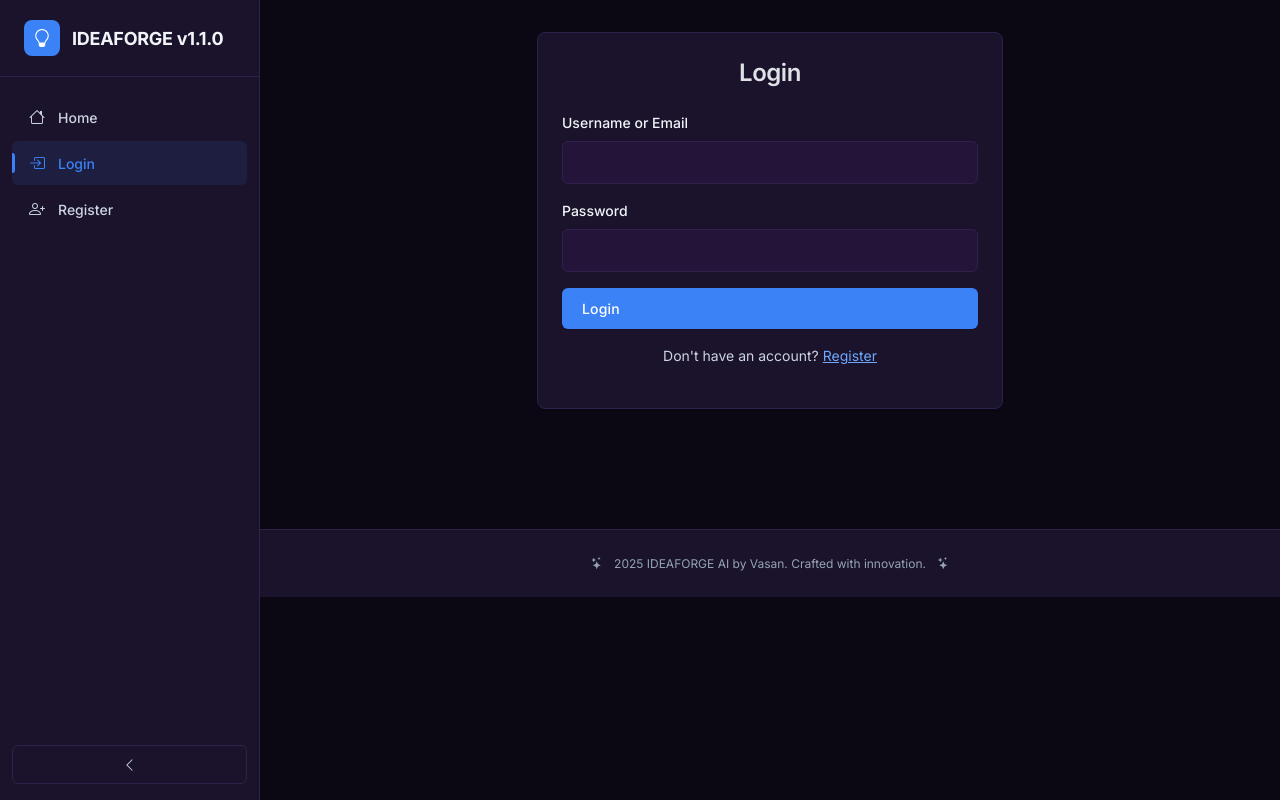
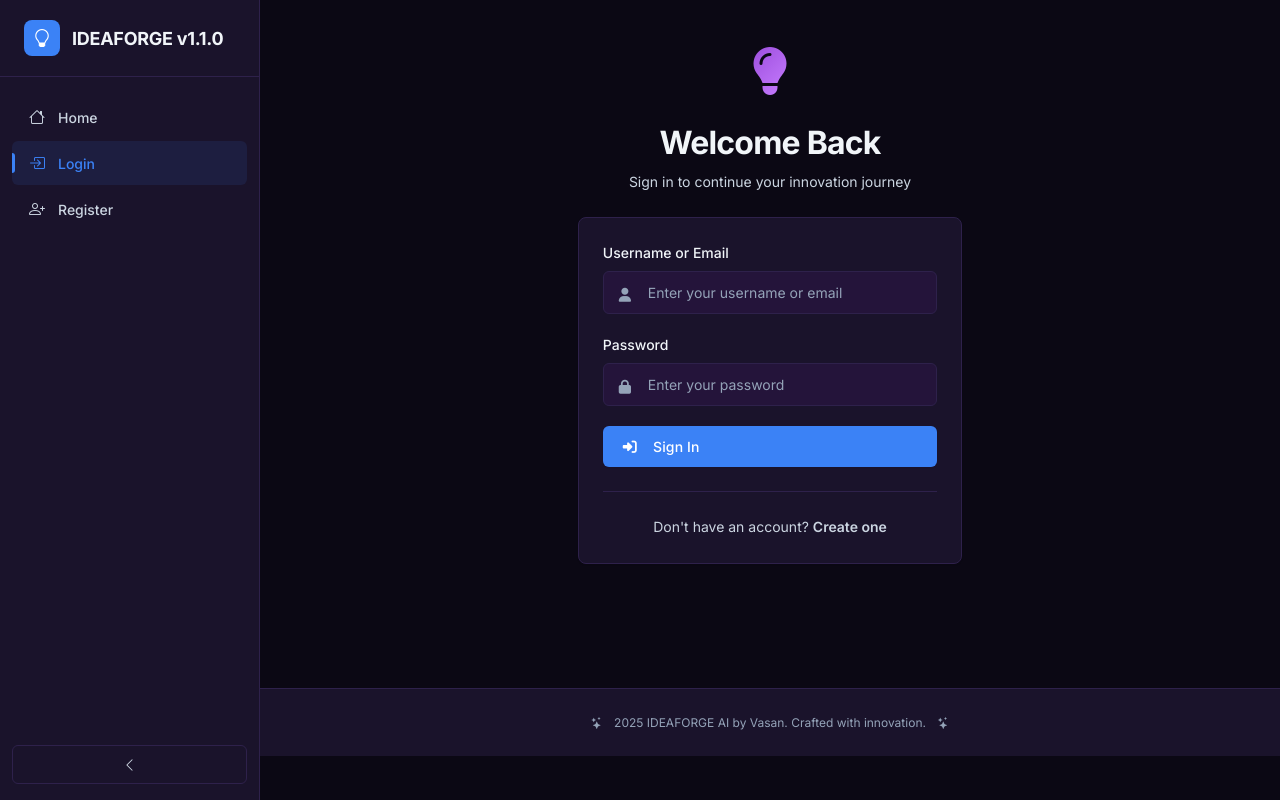
Before and after one commit to CyberForgeEx/IdeaForgeAI, a Flask app: page /login in a window 1280 px wide. Run offline with Flask 3, Linux system fonts and the light colour scheme.

Commit message:
fix: enhance login page layout and content
Updated login page with new styles and content.

```diff
--- a/templates/login.html
+++ b/templates/login.html
@@ -1,26 +1,57 @@
 <!-- login.html -->
 {% extends "base.html" %}
 
-{% block title %}Login{% endblock %}
+{% block title %}Login - IDEAFORGE AI{% endblock %}
 
 {% block content %}
-<div class="row justify-content-center">
-    <div class="col-md-6">
+<div class="row justify-content-center" style="min-height: 70vh; align-items: center;">
+    <div class="col-md-6 col-lg-5">
+        <div class="text-center mb-4">
+            <div style="font-size: 3rem; margin-bottom: 1rem;">
+                <i class="fas fa-lightbulb" style="background: linear-gradient(135deg, #9D4EDD, #C77DFF); -webkit-background-clip: text; background-clip: text; -webkit-text-fill-color: transparent;"></i>
+            </div>
+            <h1 style="font-size: 2rem; margin-bottom: 0.5rem;">Welcome Back</h1>
+            <p style="color: var(--text-secondary);">Sign in to continue your innovation journey</p>
+        </div>
+
         <div class="card">
             <div class="card-body">
-                <h2 class="card-title text-center mb-4">Login</h2>
                 <form method="POST" action="{{ url_for('login') }}">
-                    <div class="mb-3">
+                    <div class="clay-input-group">
+                        <i class="fas fa-user input-icon"></i>
                         <label for="username" class="form-label">Username or Email</label>
-                        <input type="text" class="form-control" id="username" name="username" required>
+                        <input type="text"
+                               class="form-control"
+                               id="username"
+                               name="username"
+                               placeholder="Enter your username or email"
+                               required>
                     </div>
-                    <div class="mb-3">
+
+                    <div class="clay-input-group">
+                        <i class="fas fa-lock input-icon"></i>
                         <label for="password" class="form-label">Password</label>
-                        <input type="password" class="form-control" id="password" name="password" required>
+                        <input type="password"
+                               class="form-control"
+                               id="password"
+                               name="password"
+                               placeholder="Enter your password"
+                               required>
                     </div>
-                    <button type="submit" class="btn btn-primary w-100">Login</button>
+
+                    <button type="submit" class="btn btn-primary w-100">
+                        <i class="fas fa-sign-in-alt me-2"></i>Sign In
+                    </button>
                 </form>
-                <p class="text-center mt-3">Don't have an account? <a href="{{ url_for('register') }}">Register</a></p>
+
+                <div style="text-align: center; margin-top: 1.5rem; padding-top: 1.5rem; border-top: 1px solid var(--border-color);">
+                    <p style="color: var(--text-secondary); margin: 0;">
+                        Don't have an account?
+                        <a href="{{ url_for('register') }}" style="color: var(--primary-purple); font-weight: 600; text-decoration: none;">
+                            Create one
+                        </a>
+                    </p>
+                </div>
             </div>
         </div>
     </div>
```
